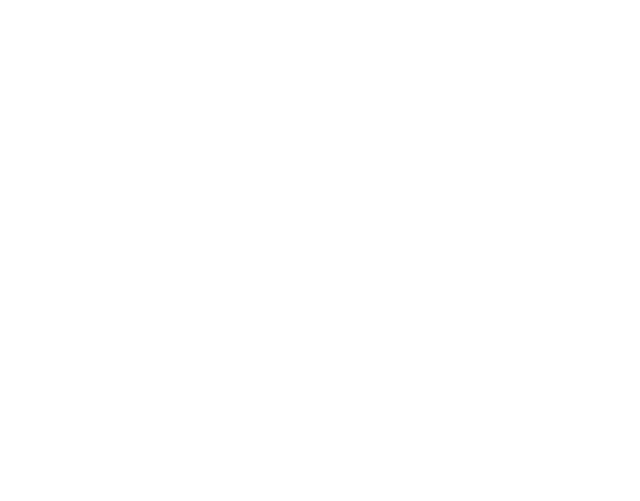
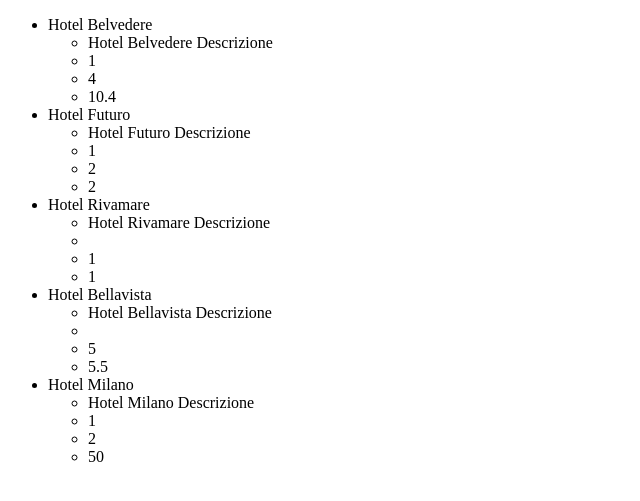
Before and after one commit to Giacomo-Arcangeli/php-hotel, a PHP site: page / in a window 1280 px wide. Before the commit the part shown is empty. Shown: the top 501 px of the page, without its empty margins (0-640 px from the left). Run offline with PHP 8.4, Linux system fonts and the light colour scheme.

Commit message:
stampa in pagina

```diff
--- a/index.php
+++ b/index.php
@@ -41,3 +41,26 @@
     ];
 
 ?>
+
+<!DOCTYPE html>
+<html lang="en">
+<head>
+    <meta charset="UTF-8">
+    <meta name="viewport" content="width=device-width, initial-scale=1.0">
+    <title>Document</title>
+</head>
+<body>
+<ul>
+    <?php foreach ($hotels as $hotel) : ?>
+
+        <li><?= $hotel['name']?></li>
+        <ul>
+            <li><?= $hotel['description']?></li>
+            <li><?= $hotel['parking']?></li>
+            <li><?= $hotel['vote']?></li>
+            <li><?= $hotel['distance_to_center']?></li>
+        </ul>
+    <?php endforeach ?>
+    </ul>
+</body>
+</html>
```
